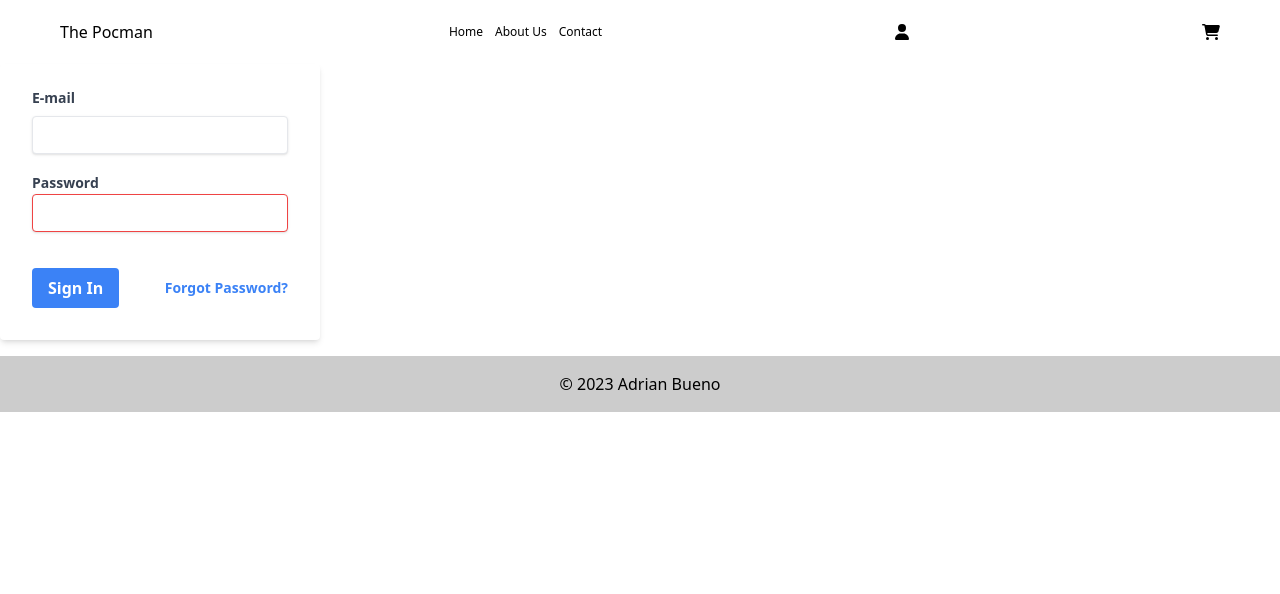
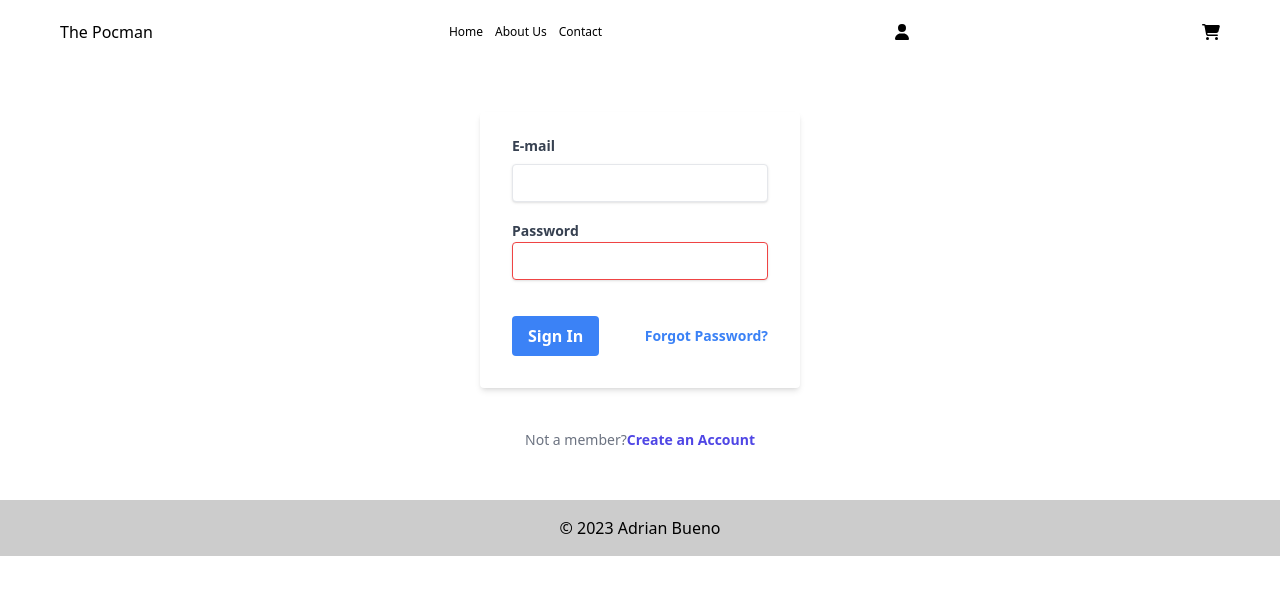
Before and after one commit to adrianlbueno/the-pocman-online-shop, a React (Vite) app: page /login in a window 1280 px wide. Shown: the top 594 px of the page. Built offline with nearby package versions, Linux system fonts and the light colour scheme.

Commit message:
refactor code

```diff
--- a/src/components/common/form/SignInForm.jsx
+++ b/src/components/common/form/SignInForm.jsx
@@ -1,5 +1,8 @@
+import { Link } from "react-router-dom";
+
 const SignIn = () => {
     return (
+        <div className="flex items-center justify-center p-12">
             <div className="w-full max-w-xs" >
                 <form className="bg-white shadow-md rounded px-8 pt-6 pb-8 mb-4" noValidate>
                     <div className="mb-4">
@@ -28,6 +31,11 @@ const SignIn = () => {
                         </a>
                     </div>
                 </form>
+                <p className="mt-10 text-center text-sm text-gray-500">
+                    Not a member?
+                    <Link to="../signup" className="font-semibold leading-6 text-indigo-600 hover:text-indigo-500">Create an Account</Link>
+                </p>
+            </div>
         </div>
     );
 }
--- a/src/components/common/form/SignUpForm.jsx
+++ b/src/components/common/form/SignUpForm.jsx
@@ -1,6 +1,9 @@
+import { Link } from "react-router-dom";
+
 const SignUp = () => {
     return (
         <>
+            <div className="flex items-center justify-center p-12">
                 <div className="bg-grey-lighter min-h-screen flex flex-col">
                     <form className="w-full max-w-sm">
                         <div className="container max-w-sm mx-auto flex-1 flex flex-col items-center justify-center px-2">
@@ -31,7 +34,7 @@ const SignUp = () => {
 
                                 <button
                                     type="submit"
-                                className="w-full text-center py-3 rounded bg-green-800 text-white hover:bg-green-dark focus:outline-none my-1"
+                                    className="w-full text-center py-3 rounded bg-blue-500 text-white font-bold  hover:bg-green-dark focus:shadow-outline my-1"
                                 >Create Account</button>
 
                                 <div className="text-center text-sm text-grey-dark mt-4">
@@ -47,12 +50,13 @@ const SignUp = () => {
 
                             <div className="text-grey-dark mt-6">
                                 Already have an account?
-                            <a className="no-underline border-b border-blue text-blue" href="../login/">
+                                <Link className="no-underline border-b border-blue text-blue" to="../login">
                                     Log in
-                            </a>.
+                                </Link>.
                             </div>
                         </div>
                     </form >
+                </div>
             </div>
         </>
     );
--- a/src/pages/Contact.jsx
+++ b/src/pages/Contact.jsx
@@ -66,14 +66,15 @@ const Contact = () => {
                         </div>
                         <div>
                             <button
-                                className="hover:shadow-form rounded-md bg-[#6A64F1] py-3 px-8 text-base font-semibold text-white outline-none"
+                                className="hover:shadow-form rounded-md bg-blue-500 font-bold py-3 px-8 text-base font-semibold text-white outline-none"
                             >
                                 Submit
                             </button>
                         </div>
                     </form>
                 </div>
-            </div></>
+            </div>
+        </>
 
     );
 }
```
Lines whose indentation alone changed are shown as unchanged.
